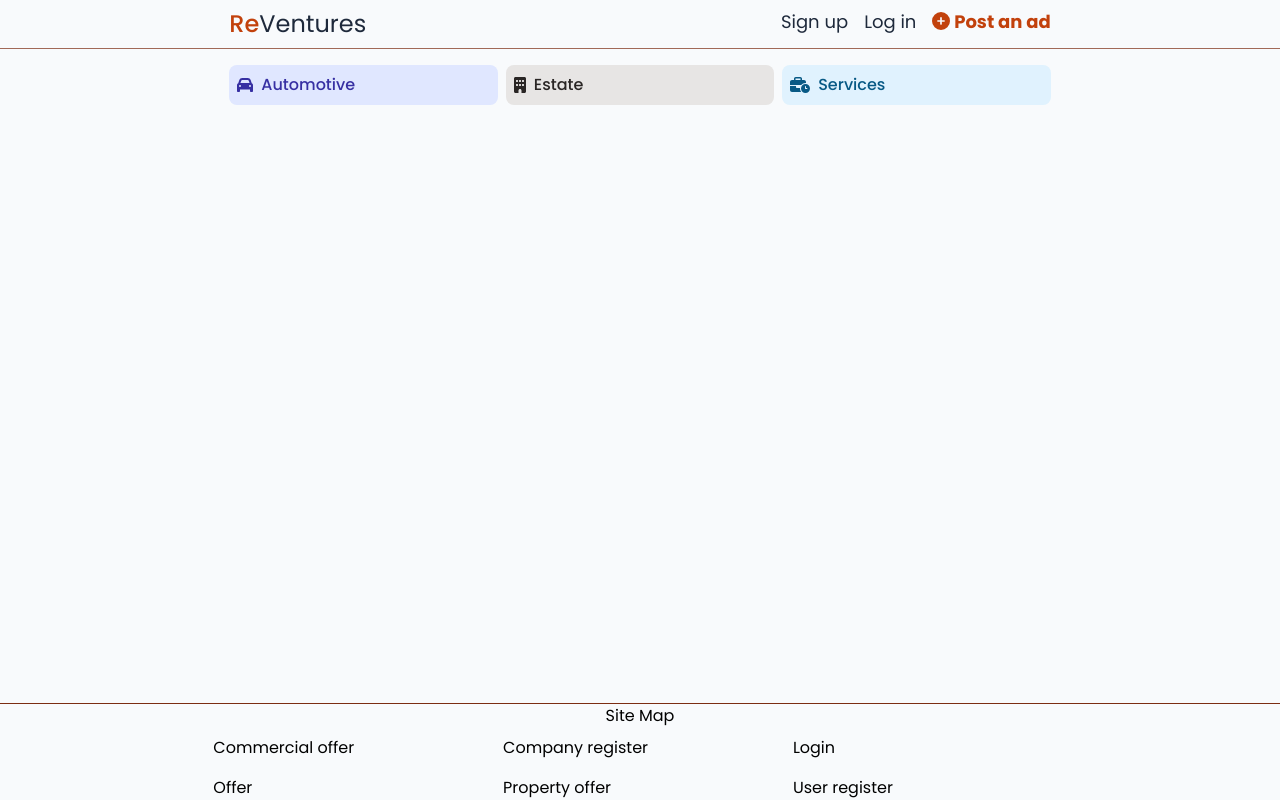
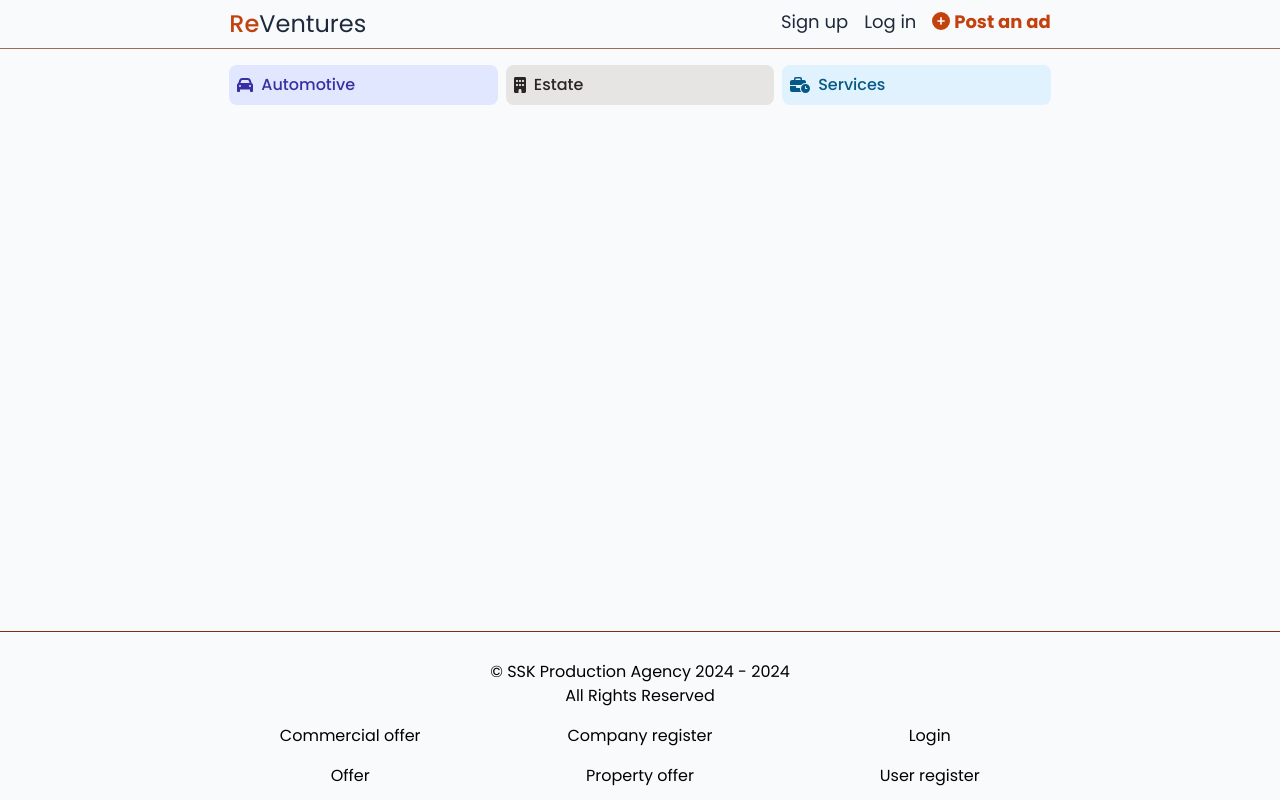
Before and after one commit to SSK-production/revendito, a Next.js app: page / in a window 1280 px wide. Built offline with nearby package versions, Linux system fonts and the light colour scheme.

Commit message:
links style

```diff
--- a/app/components/shared/footer.tsx
+++ b/app/components/shared/footer.tsx
@@ -24,16 +24,21 @@ export default function Footer() {
 
     return (
         <>
-            <footer className="self-center border-t border-orange-900 w-screen">
+            <footer className="self-center border-t border-orange-900 w-screen py-3">
                 <section className="container mx-auto w-screen md:w-2/3">
                     <article>
-                        <h3 className="text-center mb-2">Site Map</h3>
+                        <h3 className="text-center mt-4">&copy; SSK Production Agency 2024
+                            - {new Date().getFullYear()}</h3>
+                        <h3 className="text-center mb-4">All Rights Reserved</h3>
                         <ul className="grid grid-cols-3 gap-4">
                             {routes.map((route) => (
                                 <Link
                                     href={route.path}
                                     key={route.path}
-                                >{route.name}</Link>
+                                    className="hover:underline decoration-orange-700 text-center"
+                                >
+                                    {route.name}
+                                </Link>
                             ))}
                         </ul>
                     </article>
```
